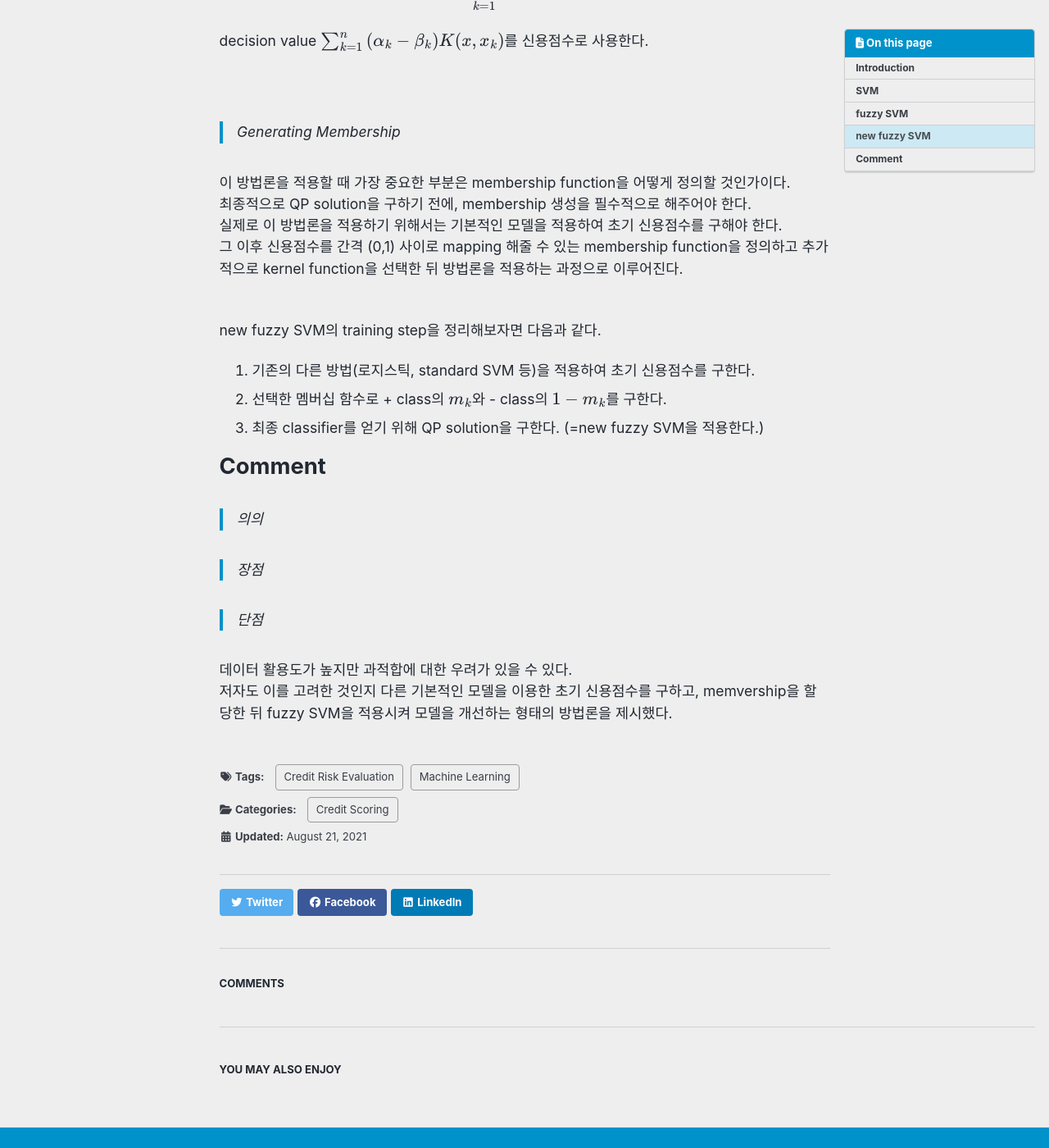
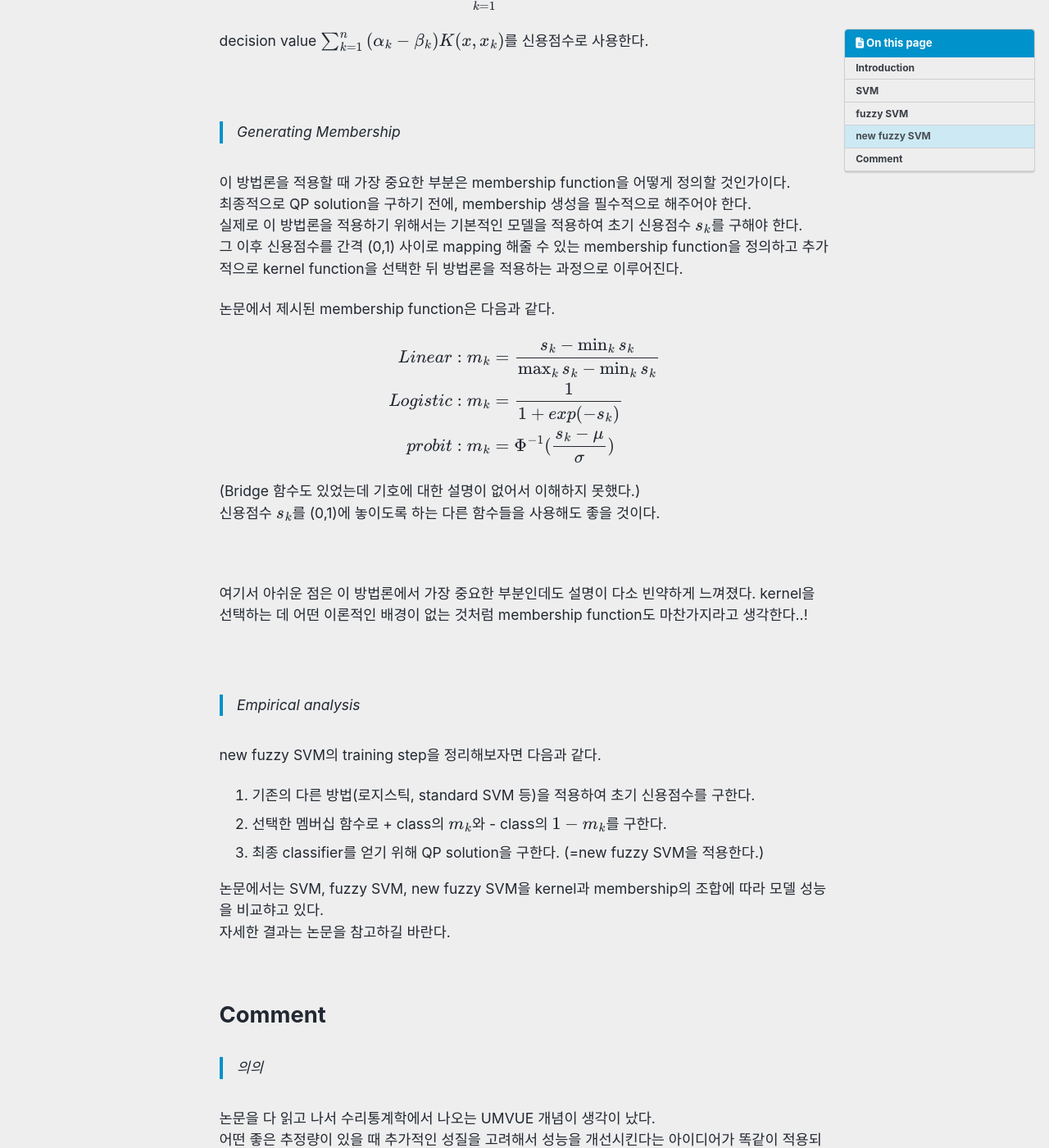
Before and after one commit to da-hyun-jeong/da-hyun-jeong.github.io, a Jekyll site: the page built from _posts/2021-07-11-test.md, in a window 1280 px wide and 1400 px high, scrolled down 8324 px. Shown: the whole window at 82% size. Built offline with Jekyll 4.4.1, drawn with Linux system fonts in a browser that asks for light colours; cached includes are drawn as plain includes; nearby versions of some CDN libraries; formulas are drawn with MathJax 3; comment, search, counter and statistics services are not loaded; some of the changed text lies outside the part shown.

Commit message:
Update 2021-07-11-test.md

```diff
--- a/_posts/2021-07-11-test.md
+++ b/_posts/2021-07-11-test.md
@@ -394,24 +394,63 @@ decision value $\sum_{k=1}^{n}{(\alpha_k-\beta_k)K(x,x_k)}$를 신용점수로
 
 이 방법론을 적용할 때 가장 중요한 부분은 membership function을 어떻게 정의할 것인가이다. <br>
 최종적으로 QP solution을 구하기 전에, membership 생성을 필수적으로 해주어야 한다. <br>
-실제로 이 방법론을 적용하기 위해서는 기본적인 모델을 적용하여 초기 신용점수를 구해야 한다. <br>
+실제로 이 방법론을 적용하기 위해서는 기본적인 모델을 적용하여 초기 신용점수 $s_k$를 구해야 한다. <br>
 그 이후 신용점수를 간격 (0,1) 사이로 mapping 해줄 수 있는 membership function을 정의하고 추가적으로 kernel function을 선택한 뒤 방법론을 적용하는 과정으로 이루어진다. <br>
 
+논문에서 제시된 membership function은 다음과 같다. <br>
+
+$$
+\begin{aligned}
+  Linear : m_k &= \frac{s_k-\min_{k} s_k} {\max_{k} s_k - \min_{k} s_k} \\
+  Logistic : m_k &= \frac{1} {1+exp(-s_k)} \\
+  probit : m_k &= \Phi^{-1}(\frac{s_k-\mu}{\sigma})
+\end{aligned}
+$$
+
+(Bridge 함수도 있었는데 기호에 대한 설명이 없어서 이해하지 못했다.) <br>
+신용점수 $s_k$를 (0,1)에 놓이도록 하는 다른 함수들을 사용해도 좋을 것이다.
+
 <br>
+
+여기서 아쉬운 점은 이 방법론에서 가장 중요한 부분인데도 설명이 다소 빈약하게 느껴졌다.
+kernel을 선택하는 데 어떤 이론적인 배경이 없는 것처럼 membership function도 마찬가지라고 생각한다..!
+
+<br>
+
+> Empirical analysis
+
 new fuzzy SVM의 training step을 정리해보자면 다음과 같다.<br>
+
 1. 기존의 다른 방법(로지스틱, standard SVM 등)을 적용하여 초기 신용점수를 구한다. <br>
 2. 선택한 멤버십 함수로 + class의 $m_k$와 - class의 $1-m_k$를 구한다. <br>
 3. 최종 classifier를 얻기 위해 QP solution을 구한다. (=new fuzzy SVM을 적용한다.)
 
+논문에서는 SVM, fuzzy SVM, new fuzzy SVM을 kernel과 membership의 조합에 따라 모델 성능을 비교햐고 있다. <br>
+자세한 결과는 논문을 참고하길 바란다.
+
+<br>
 
 # Comment
 > 의의
 
+논문을 다 읽고 나서 수리통계학에서 나오는 UMVUE 개념이 생각이 났다. <br>
+어떤 좋은 추정량이 있을 때 추가적인 성질을 고려해서 성능을 개선시킨다는 아이디어가 똑같이 적용되었다. <br>
+모델도 마찬가지로 우수한 분류성능을 가지는 SVM을 가중오차합을 고려하는 방식으로 모델을 개선시켰다. <br>
+역시 가중합, 가중평균 개념은 수학적으로 굉장히 중요한 개념이라는 생각이 든다.
 
-> 장점
+고객의 피해를 최소한으로 하면서 기업의 이익을 높이기 위해 양쪽 클래스에 대한 가능성을 두어 리스크를 관리한다는 직관은 당연하면서도 굉장히 훌륭하다. <br>
+2005년도에 나온 논문이니 지금은 더 많이 발전되어 있을 것이라 기대한다 !
 
+<br>
 
-> 단점
+> 한계점
 
-데이터 활용도가 높지만 과적합에 대한 우려가 있을 수 있다. <br>
+방법론 자체는 데이터 활용도가 높다고도 볼 수 있지만 과적합에 대한 우려가 있을 수 있다. <br>
 저자도 이를 고려한 것인지 다른 기본적인 모델을 이용한 초기 신용점수를 구하고, memvership을 할당한 뒤 fuzzy SVM을 적용시켜 모델을 개선하는 형태의 방법론을 제시했다. <br>
+
+<br>
+
+무엇보다 가장 큰 문제점은 연산속도가 매우 느리다는 것이다. <br>
+QP solution을 제대로 이해하고 있진 않지만 quadratic 문제라면 복잡하다는 생각이 드는데, 데이터를 2배로 늘려버리면 표본크기가 작더라도 오래 걸릴거라고 생각한다. <br>
+논문 실험 파트에서도 데이터에 따라 편차는 있으나 분류 성능은 비슷해보였다. <br>
+분류 정확도를 약간 높이기 위해 이렇게 시간과 비용이 많이 드는 이 모델을 실무에 잘 적용할 수 있을지는 의문이다.
```
